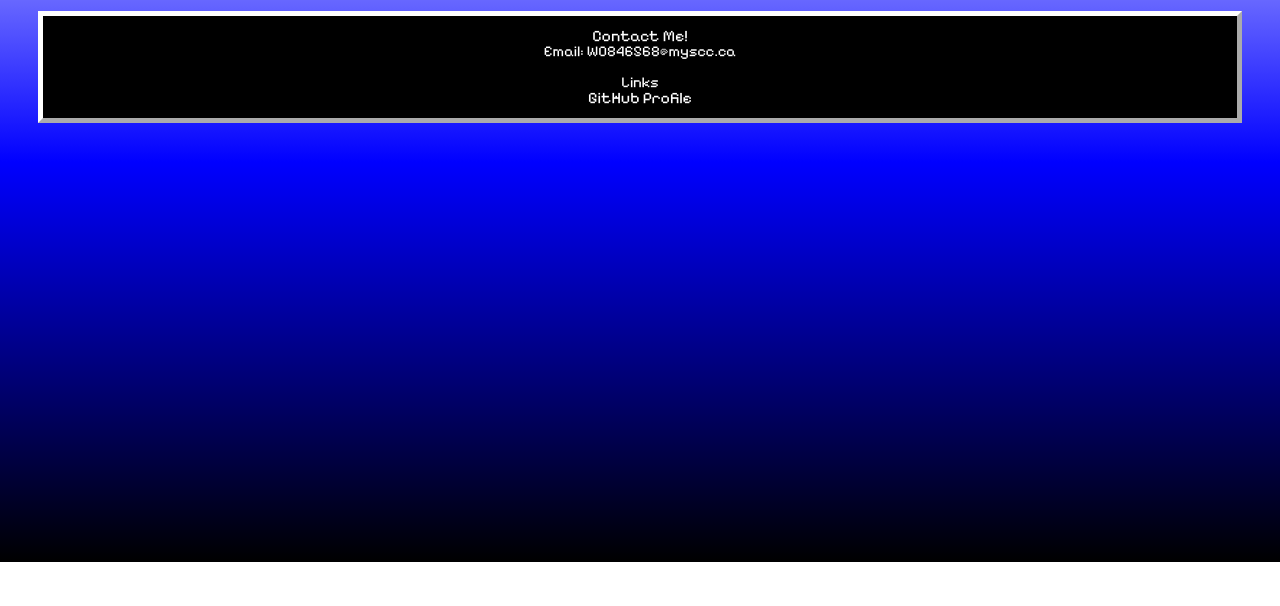
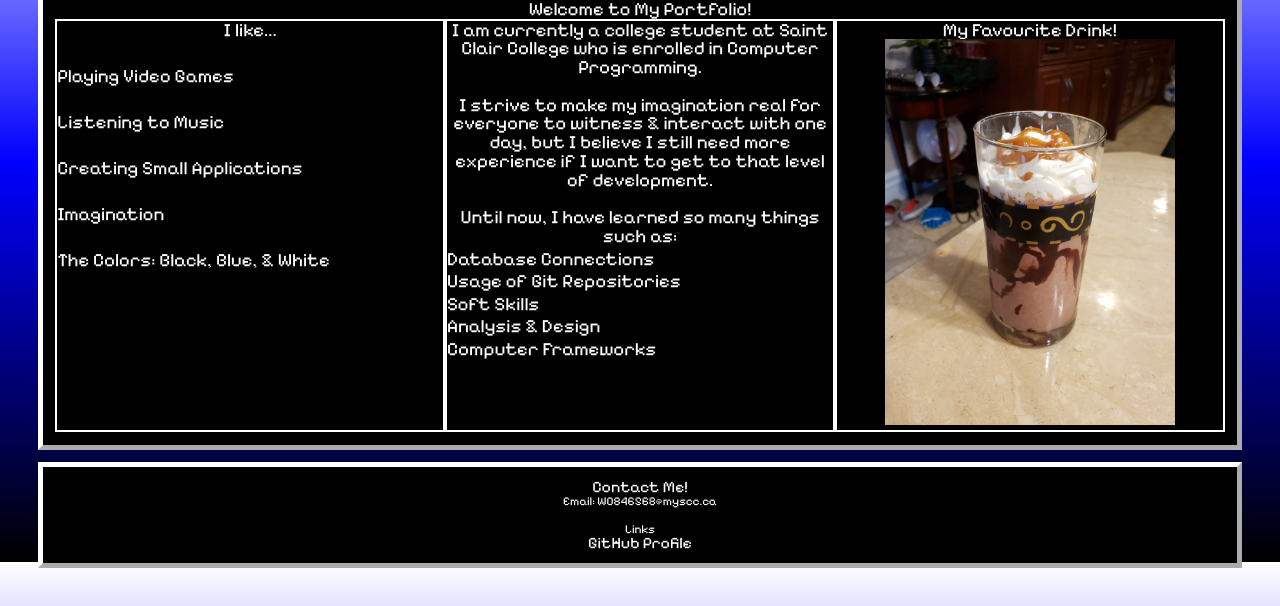
Before and after one commit to 2hqe2/2hqe2.github.io, a plain HTML site: page index.html in a window 1280 px wide. Shown: the part 238-844 px from the top of the page. Before the commit the page ends 800 px from the top, so only its background shows below. Drawn offline with Linux system fonts and the light colour scheme.

Commit message:
Completed most if not all of the about tab. Will start working on add works to Work Collection

```diff
--- a/PageLayout.css
+++ b/PageLayout.css
@@ -38,7 +38,7 @@ Table of Contents:
 
 	}
 	p {
-		font-size : 15px;
+		font-size : 75%;
 	}
 	h3 {
 		font-size : 30px;
--- a/index.html
+++ b/index.html
@@ -7,11 +7,28 @@ Danny Le
 <html lang="en">
 	<head>
 		<meta charset="UTF-8" />
-		<title>Danny's Portfolia</title>
+		<title>Danny's Portfolio</title>
 		<link href="myersReset.css" rel="stylesheet" /> <!-- Used Eric Myers' Reset Style Sheet -->
 		<link href="PageLayout.css" rel="stylesheet" />
 		<style>
-
+			.column {
+				width : 33.33%;
+				border : 2.5px solid white;
+			}
+			#c1 > ul > li {
+				text-align : left;
+				font-size : 75%;
+				margin-top : 10%;
+			}
+			#c2 > ul > li {
+				text-align : left;
+				font-size : 75%;
+				margin-top : 1%;
+			}
+			img {
+				max-height : 100%;
+				max-width : 75%;
+			}
 		</style>
 	</head>
 	<body>
@@ -24,6 +41,45 @@ Danny Le
 		</header>
 		<main>
 			<h3>Hello!</h3>
+			<p>
+				My name is Danny Le<br>
+				Welcome to My Portfolio!
+			</p>
+			<aside style="display : flex">
+				<section class="column" id="c1">
+					<p>I like...</p>
+					<ul style="float : left">
+						<li>Playing Video Games</li>
+						<li>Listening to Music</li>
+						<li>Creating Small Applications</li>
+						<li>Imagination</li>
+						<li>The Colors: Black, Blue, & White</li>
+					</ul>
+				</section>
+				<section class="column" id="c2">
+					<p>
+						I am currently a college student at Saint Clair College
+						who is enrolled in Computer Programming.
+						<br><br>
+						I strive to make my imagination real for everyone to witness & interact with one day,
+						but I believe I still need more experience if I want to get to that level of development.
+						<br><br>
+						Until now, I have learned so many things such as:
+						<ul>
+							<li>Database Connections</li>
+							<li>Usage of Git Repositories</li>
+							<li>Soft Skills</li>
+							<li>Analysis & Design</li>
+							<li>Computer Frameworks</li>
+						</ul>
+					</p>
+				</section>
+				<section class="column" id="c3">
+					<p>My Favourite Drink!</p>
+					<img src="Milkshake.jpg" alt="Chocolate Milkshake" />
+				</section>
+			</aside>
+
 		</main>
 		<footer>
 			Contact Me!
```
